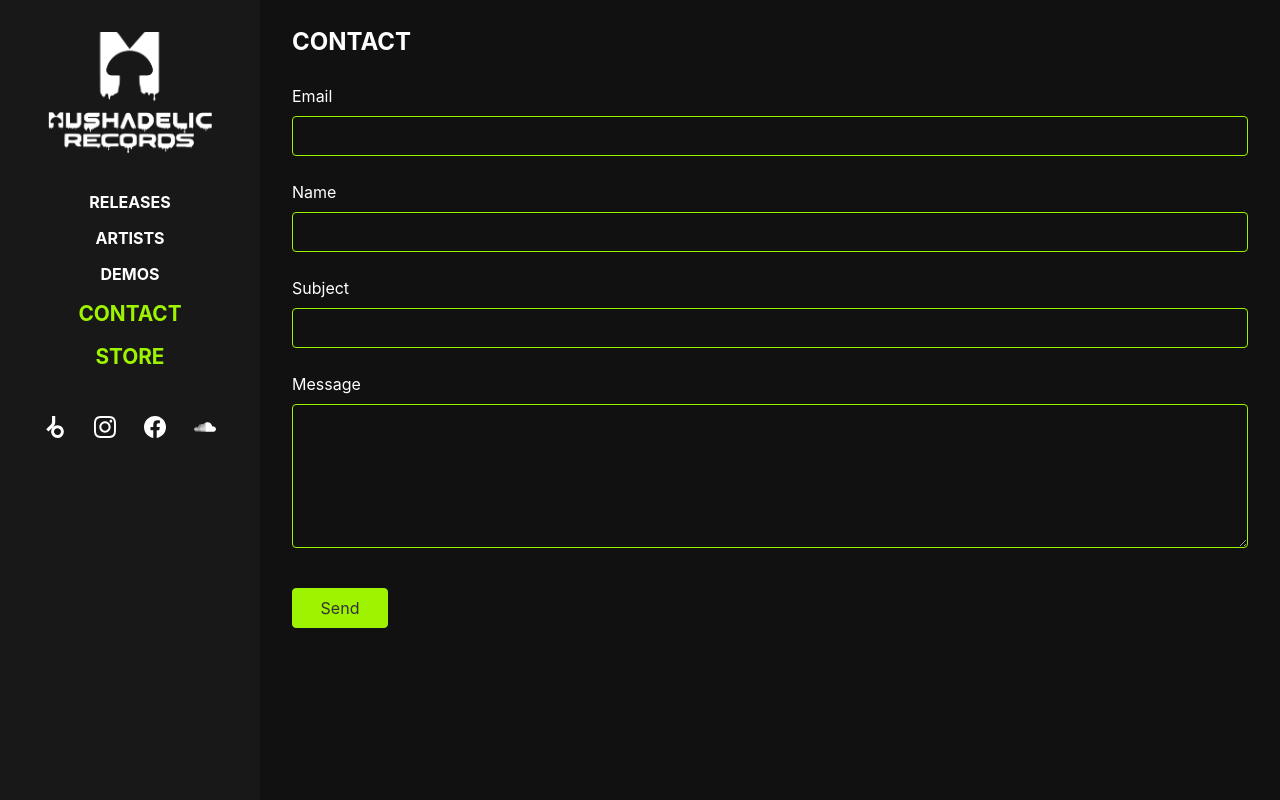
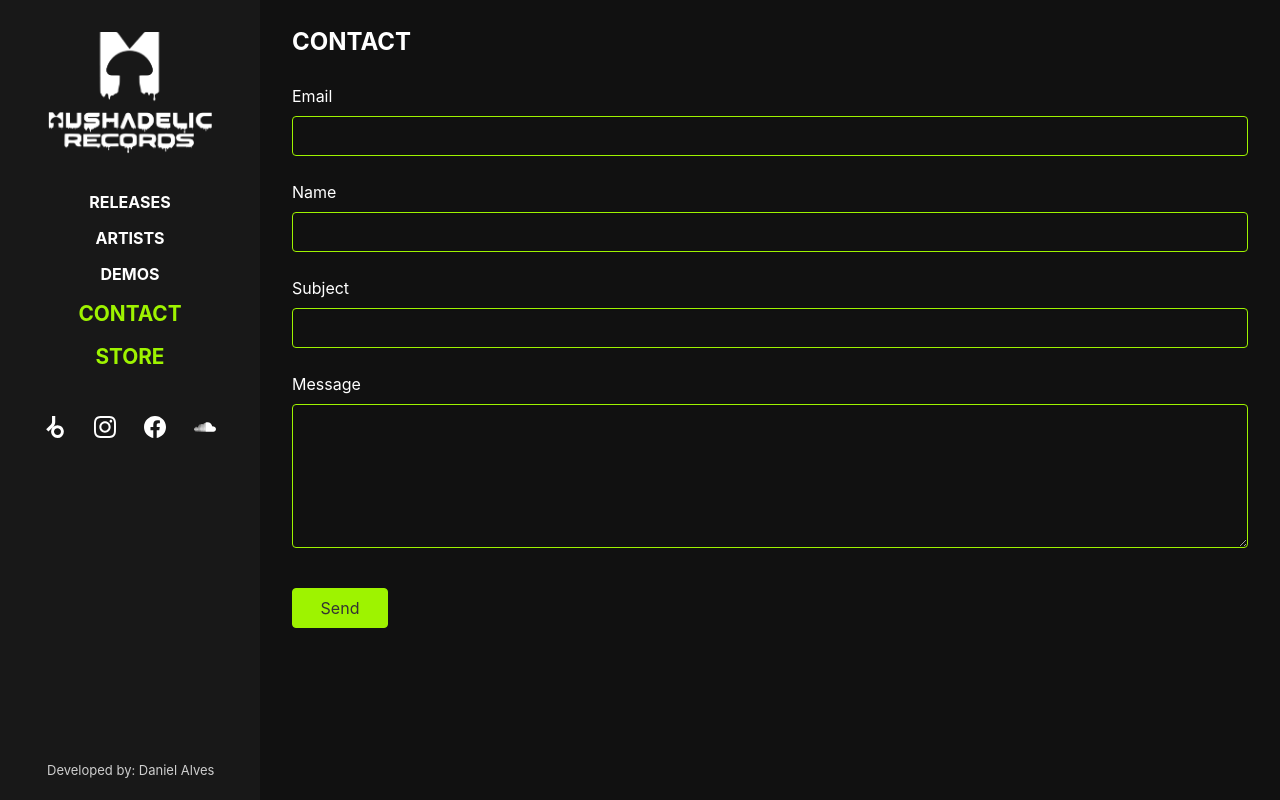
Before and after one commit to danielalves96/mushadelic-records, a Next.js app: page /contact in a window 1280 px wide. Built offline with nearby package versions, Linux system fonts and the light colour scheme; what urql would draw is missing.

Commit message:
feat: add author

```diff
--- a/src/components/Sidebar/index.tsx
+++ b/src/components/Sidebar/index.tsx
@@ -82,6 +82,16 @@ export const Sidebar = () => {
           </a>
         </div>
       </div>
+      <div className={styles.sidenavDistro}>
+        Developed by:{` `}
+        <a
+          target="_blank"
+          href="https://daniel-luiz-alves.vercel.app/"
+          rel="noreferrer"
+        >
+          Daniel Alves
+        </a>
+      </div>
     </div>
   );
 };
--- a/src/components/Sidebar/styles.module.scss
+++ b/src/components/Sidebar/styles.module.scss
@@ -38,3 +38,17 @@
   justify-content: center;
   gap: 1rem;
 }
+
+.sidenavDistro {
+  position: fixed;
+  z-index: 1;
+  color: #cfcfcf;
+  bottom: 20px;
+  left: 47px;
+  font-size: 13px;
+  a {
+    &:hover {
+      color: #9ef300;
+    }
+  }
+}
```
